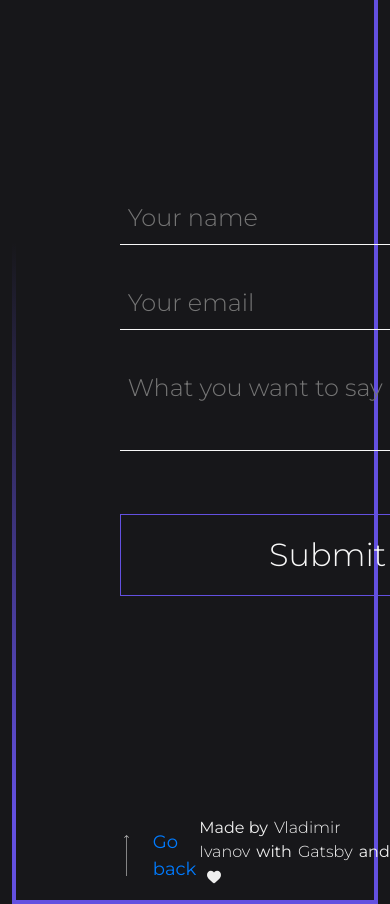
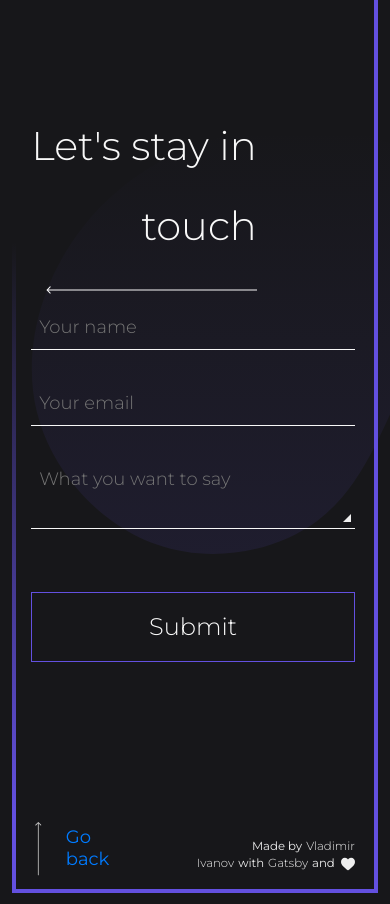
Before and after one commit to Omhet/portfolio, a Gatsby site: page / in a window 390 px wide. Shown: the part 2560-3464 px from the top of the page. Built offline with nearby package versions, Linux system fonts and the light colour scheme; Gatsby itself is replaced by a stand-in of ours.

Commit message:
Try to make contacts section responsive

```diff
--- a/src/style/base/_base.scss
+++ b/src/style/base/_base.scss
@@ -45,7 +45,7 @@ textarea {
   color: $primaryTextColor;
   padding: 8px;
   font-weight: 300;
-  font-size: 24px;
+  font-size: clamp(18px, 3vw, 24px);
 
   &:focus {
     outline: 1px solid $accentColor;
--- a/src/style/components/_buttons.scss
+++ b/src/style/components/_buttons.scss
@@ -1,5 +1,5 @@
 .cta-button {
-  font-size: 32px;
+  font-size: clamp(24px, 3vw, 32px);
   font-weight: 300;
   background-color: transparent;
   color: $primaryTextColor;
--- a/src/style/components/_links.scss
+++ b/src/style/components/_links.scss
@@ -2,6 +2,9 @@
   display: flex;
   align-items: center;
   cursor: pointer;
+  @include respond(phone) {
+    line-height: 1.2;
+  }
 
   &:hover > .link-with-arrow__text {
     padding-bottom: 24px;
--- a/src/style/layout/_footer.scss
+++ b/src/style/layout/_footer.scss
@@ -3,22 +3,26 @@ footer {
   width: 100%;
   align-items: flex-end;
   justify-content: space-between;
-  padding: 0 108px 12px 108px;
+  padding: 0 clamp(0px, 5vw, 108px);
+  padding-bottom: clamp(8px, 1vw, 12px);
   border: 4px solid $accentColor;
   border-top: none;
 }
 
 .made-by {
+  font-size: clamp(8px, 3vw, 16px);
   color: $secondaryTextColor;
+  text-align: right;
+  padding-bottom: 8px;
 
   & > :last-child {
-    margin-left: 8px;
+    margin-left: clamp(6px, 1vw, 8px);
   }
 
   & a {
-    margin: 0 6px;
+    margin: 0 clamp(4px, 1vw, 6px);
     color: $secondaryTextColor;
-    font-size: 16px;
+    font-size: inherit;
     font-weight: 300;
     transition: none;
     cursor: pointer;
--- a/src/style/sections/_contact.scss
+++ b/src/style/sections/_contact.scss
@@ -7,9 +7,10 @@
 
   .contact-wrapper {
     display: flex;
+    flex-wrap: wrap-reverse;
     margin: auto;
     justify-content: space-between;
-    padding: 0 108px;
+    padding: 0 clamp(0px, 5vw, 108px);
     width: 100%;
   }
 
@@ -27,7 +28,7 @@
     flex-direction: column;
     align-items: flex-end;
     line-height: 1;
-    font-size: 80px;
+    font-size: clamp(40px, 5vw, 80px);
     font-weight: 300;
 
     & > * + * {
@@ -40,6 +41,11 @@
     flex-direction: column;
     justify-content: center;
     min-width: 416px;
+
+    @include respond(phone) {
+      min-width: 100%;
+
+    }
 
     & > * + * {
       margin-top: 32px;
```
